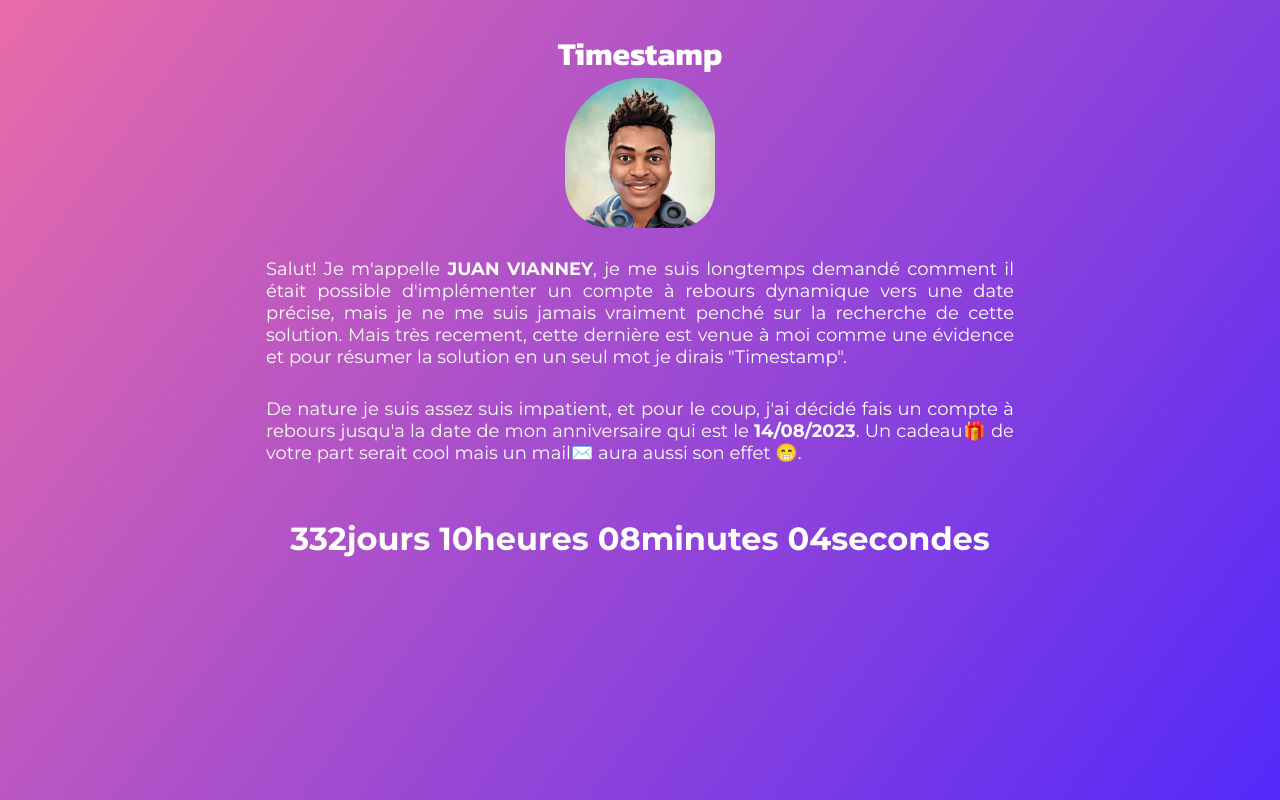
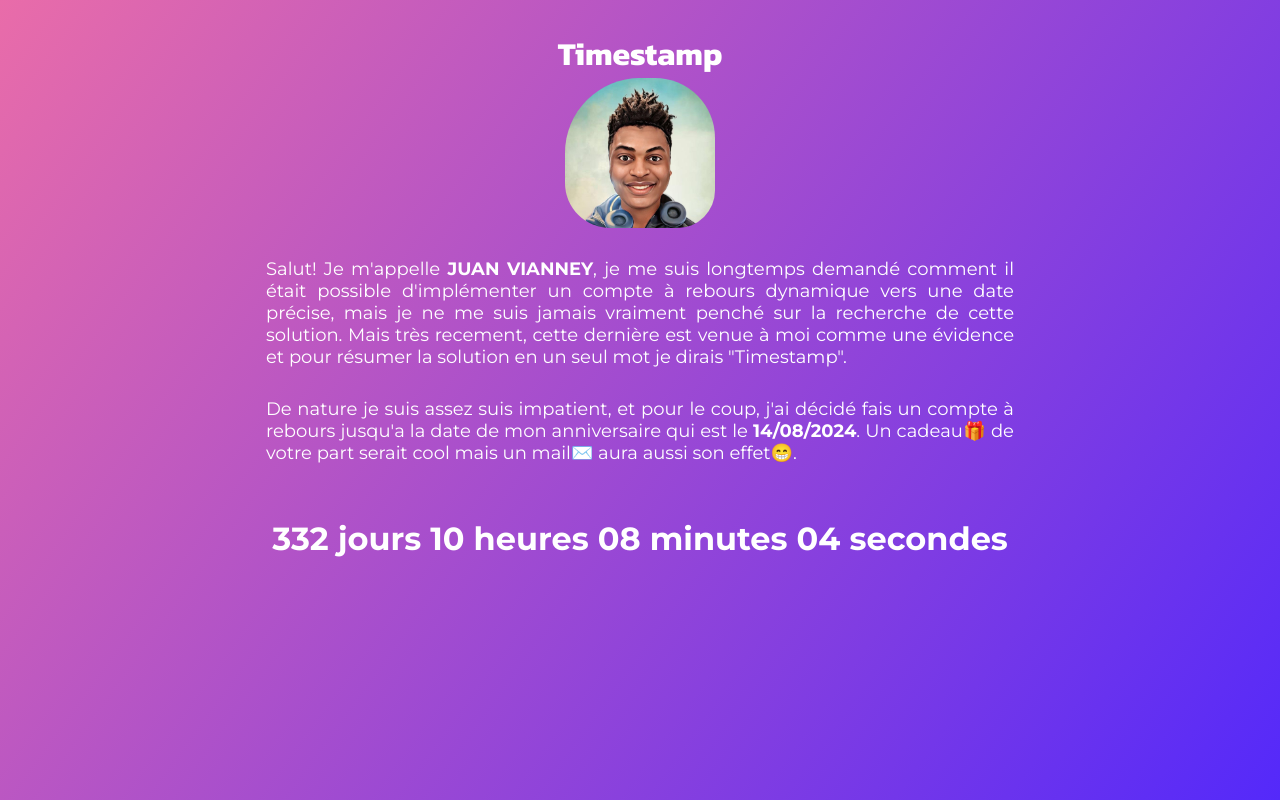
Before and after one commit to GeekMonstar/timestamp, a website with bundled scripts: page index.html in a window 1280 px wide. Built offline with nearby package versions, Linux system fonts and the light colour scheme.

Commit message:
Update-1

```diff
--- a/index.html
+++ b/index.html
@@ -26,8 +26,8 @@
       <p>
         De nature je suis assez suis impatient, et pour le coup, j'ai décidé
         fais un compte à rebours jusqu'a la date de mon anniversaire qui est le
-        <strong>14/08/2023</strong>. Un cadeau🎁 de votre part serait cool mais
-        un mail✉️ aura aussi son effet 😁.
+        <strong class="date"></strong>. Un cadeau🎁 de votre part serait cool
+        mais un mail✉️ aura aussi son effet😁.
       </p>
       <p class="time-left">
         <span class="days"></span> <span class="hours"></span>
--- a/src/script.ts
+++ b/src/script.ts
@@ -2,10 +2,23 @@ const daysLayout = document.querySelector(".days")!;
 const hoursLayout = document.querySelector(".hours")!;
 const minutesLayout = document.querySelector(".minutes")!;
 const secondsLayout = document.querySelector(".seconds")!;
+const dateLayout = document.querySelector(".date");
 const stampInTheDay = 86400;
 let angle = 36;
-let date = new Date("2024-08-14");
+const year = new Date().getFullYear();
+console.log(new Date().getFullYear());
+let date = null;
+let dateString = "";
+if (new Date(`${year}-08-14`) > new Date()) {
+  date = new Date(`${year}-08-14`);
+  dateString = `14/08/${year}`;
+} else {
+  date = new Date(`${year + 1}-08-14`);
+  dateString = `14/08/${year + 1}`;
+}
 let targetTimestamp = date.getTime();
+dateLayout.textContent = dateString;
+console.log(date);
 
 update();
 setInterval(() => {
@@ -23,12 +36,12 @@ function update() {
   let hours = Math.trunc((duration % stampInTheDay) / 3600);
   let minutes = Math.floor((duration / 60) % 60);
   let seconds = Math.trunc((duration % stampInTheDay) % 60);
-  daysLayout.textContent = `${daysLeft}jour${daysLeft > 1 ? "s" : ""}`;
-  hoursLayout.textContent = `${hours}heure${hours > 1 ? "s" : ""}`;
+  daysLayout.textContent = `${daysLeft} jour${daysLeft > 1 ? "s" : ""}`;
+  hoursLayout.textContent = `${hours} heure${hours > 1 ? "s" : ""}`;
   minutesLayout.textContent = `${
     minutes >= 10 ? minutes : `0${minutes}`
-  }minute${minutes > 1 ? "s" : ""}`;
+  } minute${minutes > 1 ? "s" : ""}`;
   secondsLayout.textContent = `${
     seconds >= 10 ? seconds : `0${seconds}`
-  }seconde${seconds > 1 ? "s" : ""}`;
+  } seconde${seconds > 1 ? "s" : ""}`;
 }
```
Also changed, not shown: dist/script.js.
